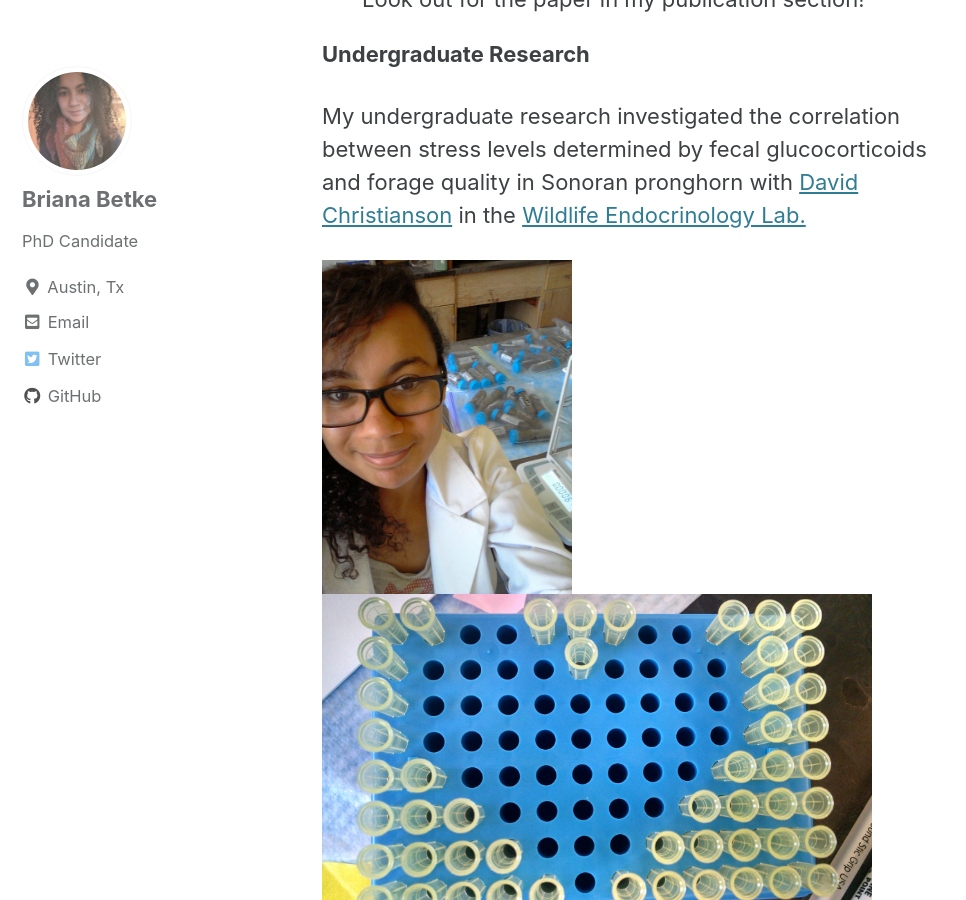
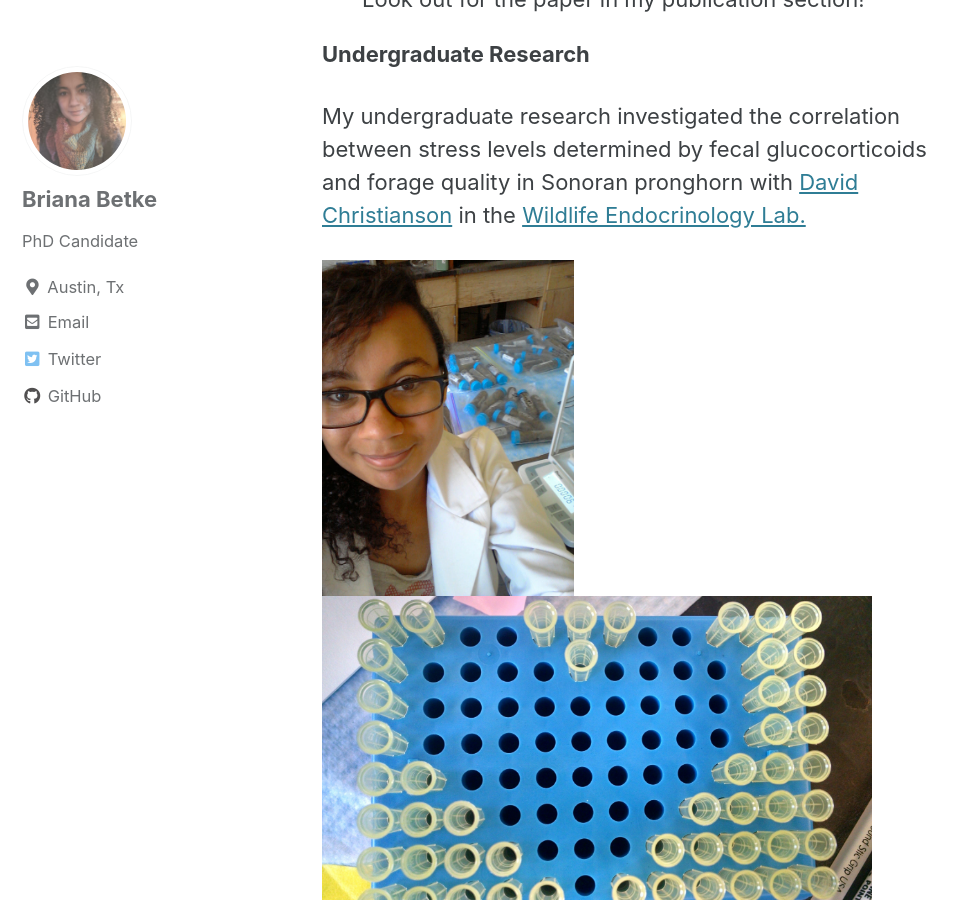
Before and after one commit to babetke/babetke.github.io, a Jekyll site: the page built from _pages/projects.md, in a window 1280 px wide and 900 px high, scrolled down 1344 px. Shown: the whole window, without its empty margins (0-966 px from the left). Built offline with Jekyll 4.4.1, drawn with Linux system fonts in a browser that asks for light colours; cached includes are drawn as plain includes.

Commit message:
Update projects.md

```diff
--- a/_pages/projects.md
+++ b/_pages/projects.md
@@ -30,6 +30,6 @@ My undergraduate research investigated the correlation between stress levels det
 
 
 <p float="center">
-  <img src="/images/pooplab.jpg" width="250" />
+  <img src="/images/pooplab.jpg" width="252" />
   <img src="/images/heartoftips.jpg" width="550" />
 </p>
```
